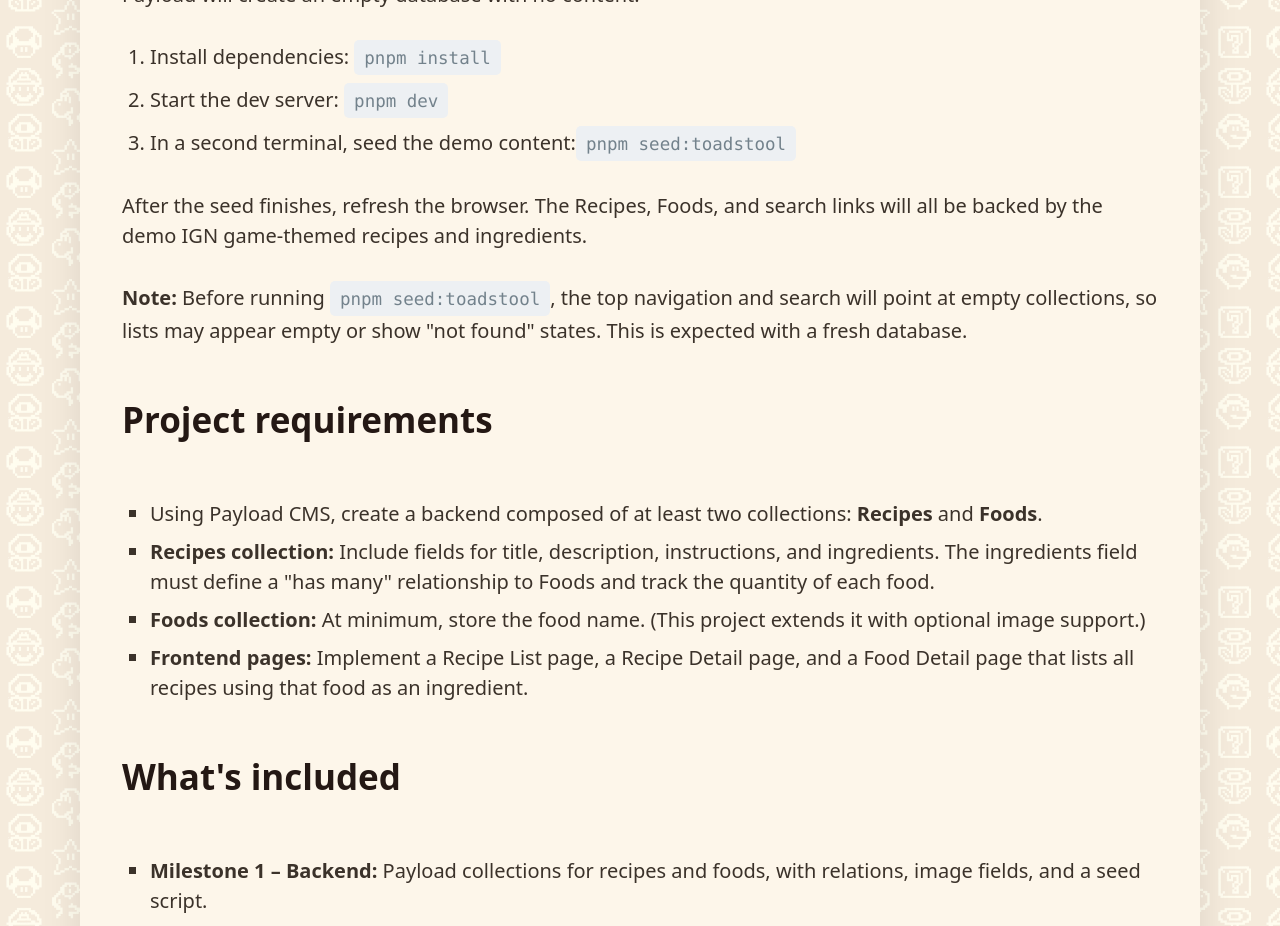
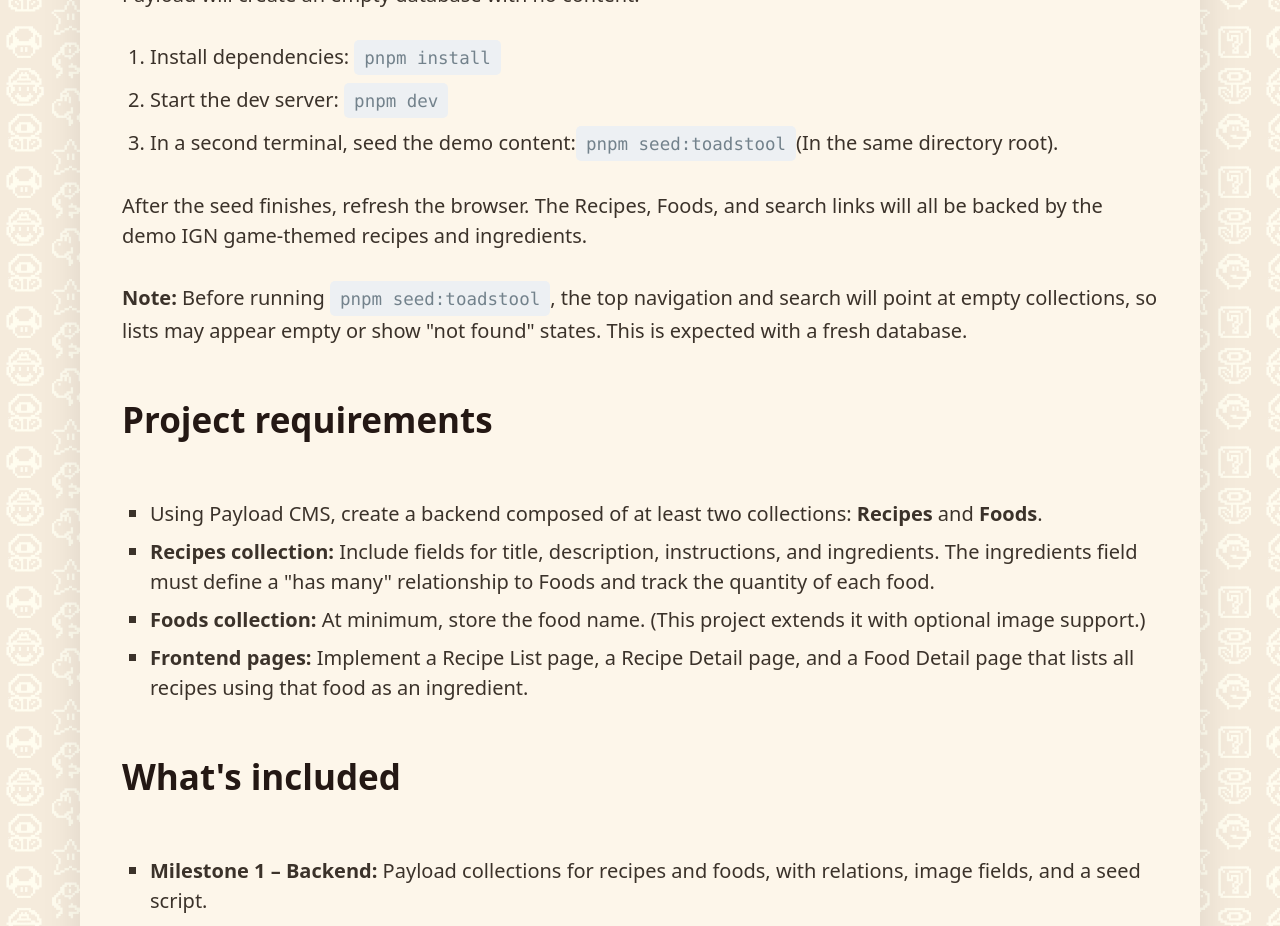
Before and after one commit to danielvchew/ign-recipes-payload, a Next.js app: page / in a window 1280 px wide. Shown: the part 1100-2026 px from the top of the page. Built offline with nearby package versions, Linux system fonts and the light colour scheme.

Commit message:
Home page text edit

```diff
--- a/src/app/(frontend)/page.tsx
+++ b/src/app/(frontend)/page.tsx
@@ -49,6 +49,7 @@ export default function HomePage() {
             <li>
               In a second terminal, seed the demo content:
               <code>pnpm seed:toadstool</code>
+              (In the same directory root).
             </li>
           </ol>
 
```
